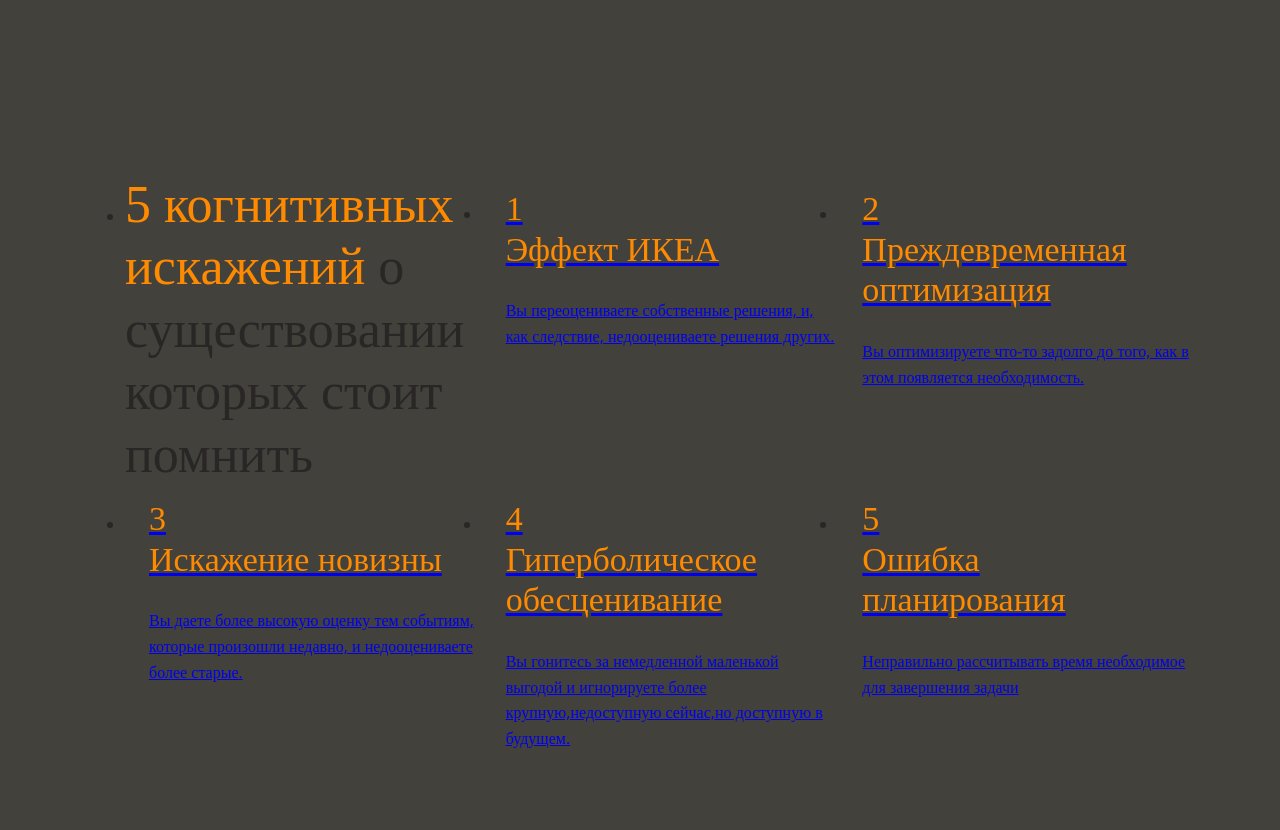
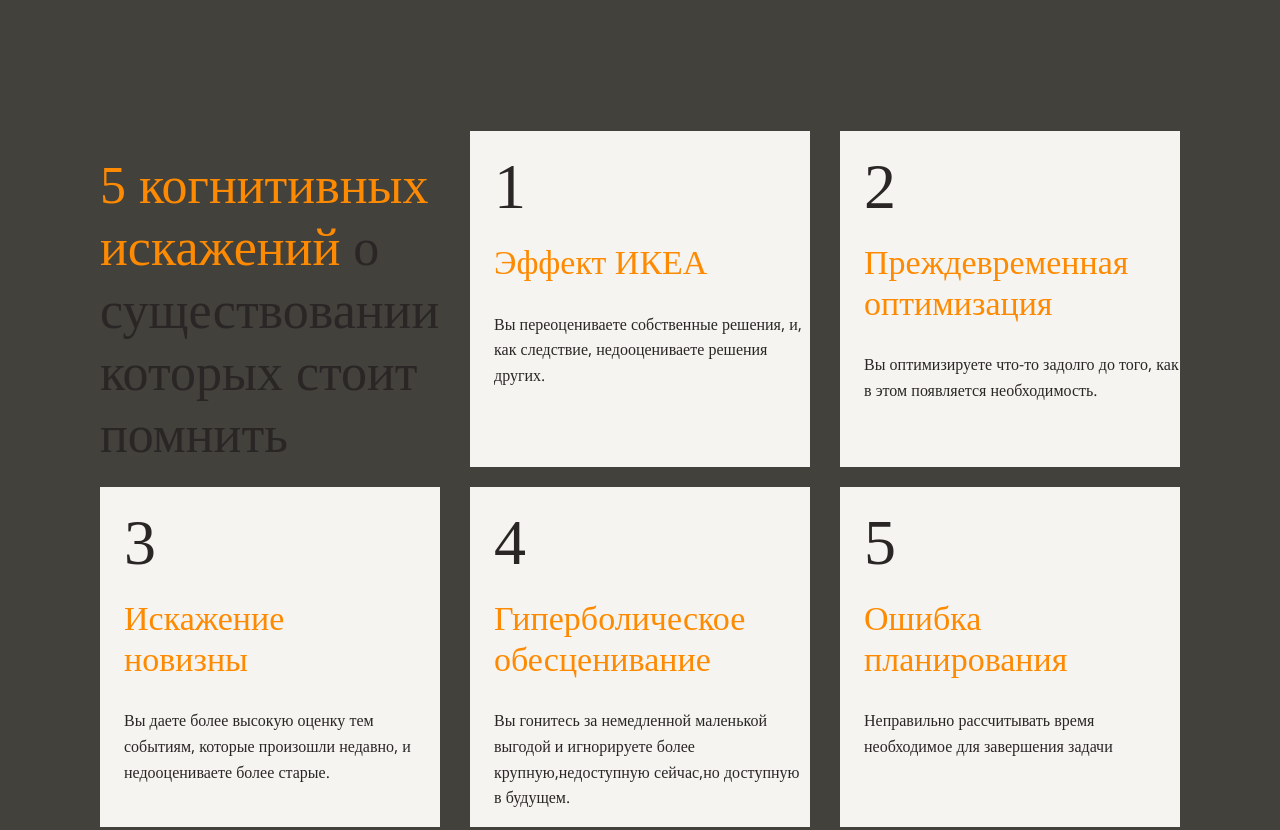
Before and after one commit to walentina97/layout-designer-project-lvl1, a website: page src/index.html in a window 1280 px wide. Shown: the part 1840-2670 px from the top of the page. Drawn offline with nearby package versions, Linux system fonts and the light colour scheme; grey boxes are pictures that could not be loaded; a web font is replaced by a local one.

Commit message:
section"menu"(3)

```diff
--- a/src/index.html
+++ b/src/index.html
@@ -12,7 +12,7 @@
     <link rel="stylesheet" href="styles/style.css">
 </head>
 <body>
-<header class="main-light questions">
+<header class="main main-light questions">
     <div class="content">
             <h1 class="logo-name"><span class="orange">Когнитивные<br>искажения</span><br> в программировании</h1>
             <div class="image-wrapper"><img src="../images/main.png"  alt="логотип когнитивных искажений"></div>
@@ -45,33 +45,38 @@
                 <li>
                     <h2 class="caption"><span class="orange">5 когнитивных искажений</span> о существовании которых стоит помнить</h2>
                 </li>
-                <li>
+                <li class="main-light">
                     <a class="ikea" href="#">
-                        <h3 class="caption-2"><span class="orange">1<br> Эффект ИКЕА</span></h3>
+                        <span class="priority">1</span>
+                        <h3 class="caption-2"><span class="orange">Эффект ИКЕА</span></h3>
                         <p class="text-card">Вы переоцениваете собственные решения, и, как следствие, недооцениваете решения других.</p>
                     </a>
                 </li>
-                <li>
+                <li class="main-light">
                     <a class="optimization" href="#">
-                        <h3 class="caption-2"><span class="orange">2<br> Преждевременная оптимизация</span></h3>
+                        <span class="priority">2</span>
+                        <h3 class="caption-2"><span class="orange">Преждевременная оптимизация</span></h3>
                         <p class=text-card"">Вы оптимизируете что-то задолго до того, как в этом появляется необходимость.</p>
                     </a>
                 </li>
-                <li>
+                <li class="main-light">
                     <a class="distortion" href="#">
-                        <h3 class="caption-2"><span class="orange">3<br>Искажение новизны</span></h3>
+                        <span class="priority">3</span>
+                        <h3 class="caption-2"><span class="orange">Искажение новизны</span></h3>
                         <p class="text-card">Вы даете более высокую оценку тем событиям, которые произошли недавно, и недооцениваете более старые.</p>
                     </a>
                 </li>
-                <li>
+                <li class="main-light">
                     <a class="depreciation" href="#">
-                        <h3 class="caption-2"><span class="orange">4<br>Гиперболическое обесценивание</span></h3>
+                        <span class="priority">4</span>
+                        <h3 class="caption-2"><span class="orange">Гиперболическое обесценивание</span></h3>
                         <p class="text-card">Вы гонитесь за немедленной маленькой выгодой и игнорируете более крупную,недоступную сейчас,но доступную в будущем.</p>
                     </a>
                 </li>
-                <li>
+                <li class="main-light">
                     <a class="planning" href="#">
-                        <h3 class="caption-2"><span class="orange">5<br>Ошибка планирования</span></h3>
+                        <span class="priority">5</span>
+                        <h3 class="caption-2"><span class="orange">Ошибка планирования</span></h3>
                         <p class="text-card">Неправильно рассчитывать время необходимое для завершения задачи</p>
                     </a>
                 </li>
--- a/src/styles/style.css
+++ b/src/styles/style.css
@@ -45,14 +45,17 @@ footer {
     align-self: center;
 }
 
-.main-light{
+.main{
     display: flex;
     flex-direction: column;
     justify-content: space-between;
 
+    overflow-x: hidden;
+}
+
+.main-light{
     background-color: #f5f4f0;
 
-    overflow-x: hidden;
 }
 
 .questions::before{
@@ -151,32 +154,77 @@ footer {
     flex-direction: row;
 
     margin-top: 100px;
+    margin-bottom: 0;
+    padding-left: 0;
 
     flex-wrap:wrap;
 }
 .menu li {
-    flex: 0 0 33.3333%;
-    width: 350px;
-    height: 310px;
-    margin: 0;
-    flex-grow: 1;
+    list-style-type: none;
+
+    flex: 1 1 30.33%;
+
+    margin-top: 0;
+    margin-left: 15px;
+    margin-right: 15px;
+    margin-bottom: 20px;
+
+    padding-top: 24px;
+}
+
+.menu li.main-light:hover{
+    background-color: #fe8a02;
+}
+
+
+.menu li.main-light:hover span{
+    color: #fff;
+}
+
+.menu li.main-light:hover p{
+    color: #fff;
+}
+
+.menu a{
+    text-decoration: none;
 }
 
 .menu h2{
     font-size: 52px;
     font-weight: normal;
+
+    margin-top: 0;
+    margin-bottom: 0;
 }
 
 .menu h3{
     font-weight: normal;
+
     padding: 24px;
+
     margin-bottom: 0;
+    margin-top: 0;
+}
+
+.priority {
+    font-family: "Neucha";
+    font-size: 64px;
+    line-height: 1em;
+
+    margin-top: 40px;
+    padding-left: 24px;
+
+    color: #2a2626;
+
 }
 
 .menu p{
     font-size: 16px;
+
     margin-top: 4px;
     padding-left: 24px;
+
+    color: #2a2626;
 }
 
 
```
